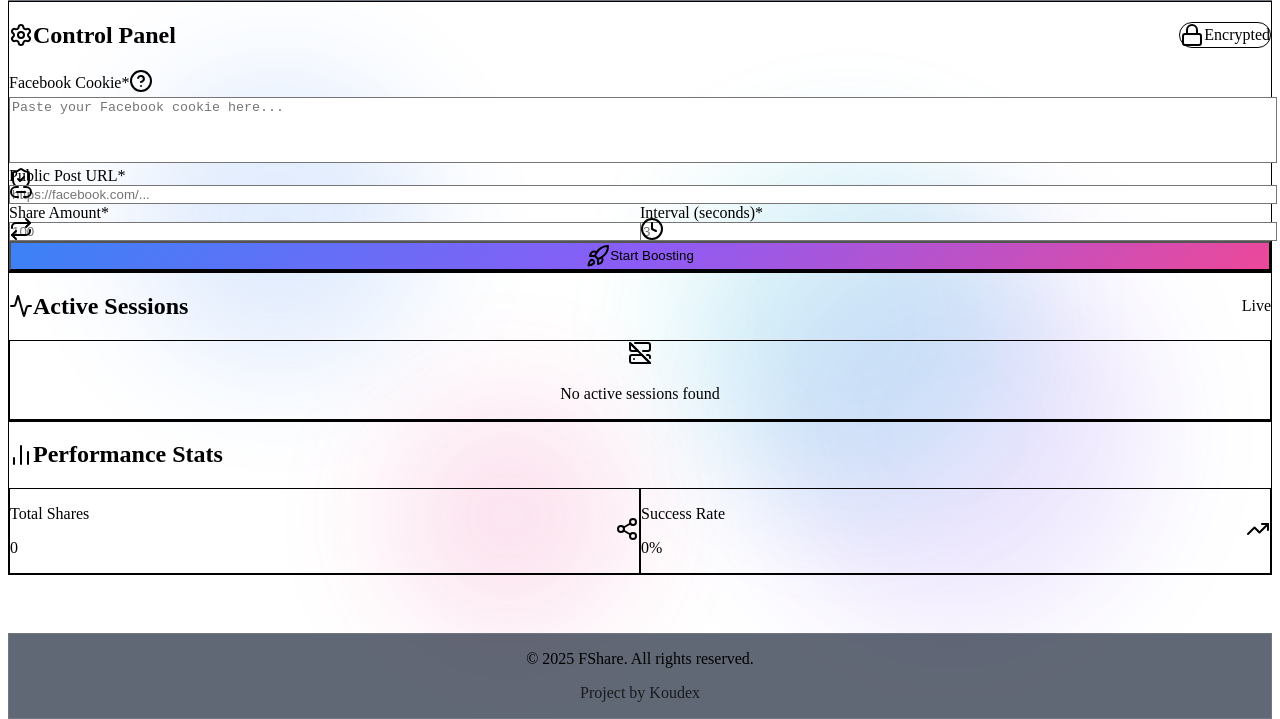
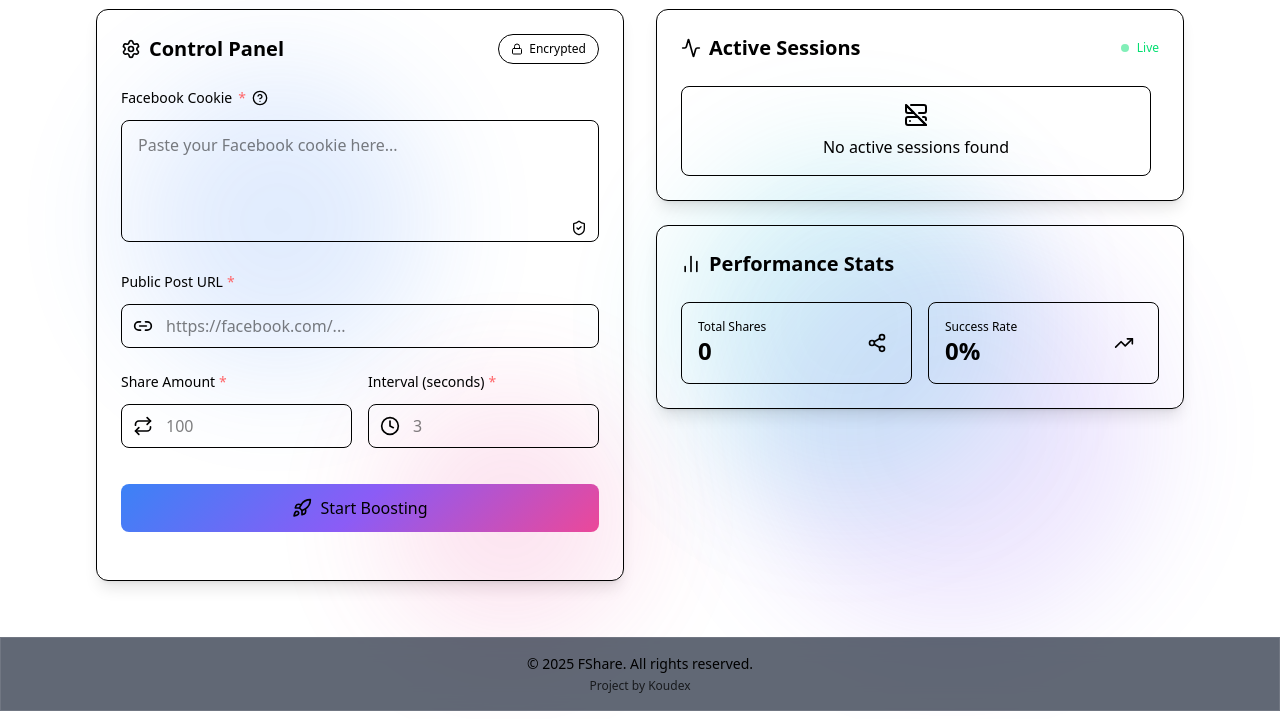
Before and after one commit to cyzsh0x/fshare-booster, a website: page public/index.html in a window 1280 px wide. Shown: the part 89-808 px from the top of the page. Drawn offline with nearby package versions, Linux system fonts and the light colour scheme; some packages are replaced by stand-ins of ours; files that its build step writes are made by us from their sources; no server answers; a script that the page names is missing; a web font is replaced by a local one.

Commit message:
Update fshare.css

```diff
--- a/public/css/fshare.css
+++ b/public/css/fshare.css
@@ -1,3 +1,4 @@
+@import 'tailwindcss';
 @tailwind base;
 @tailwind components;
 @tailwind utilities;
```
